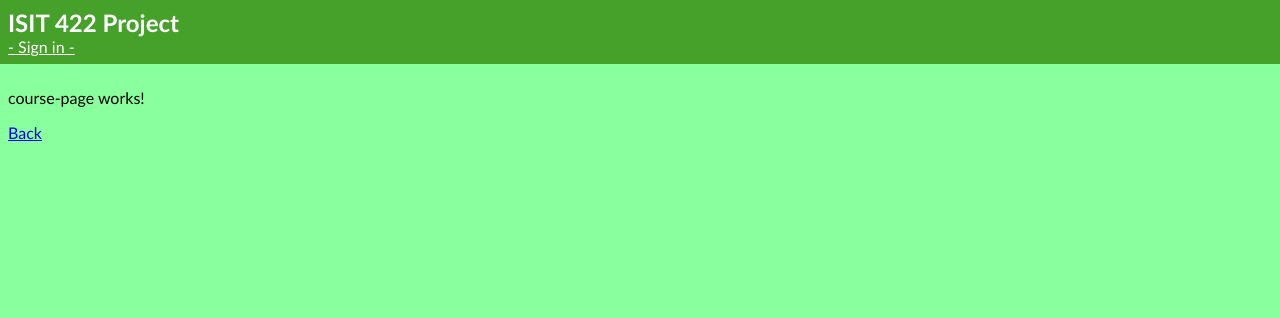
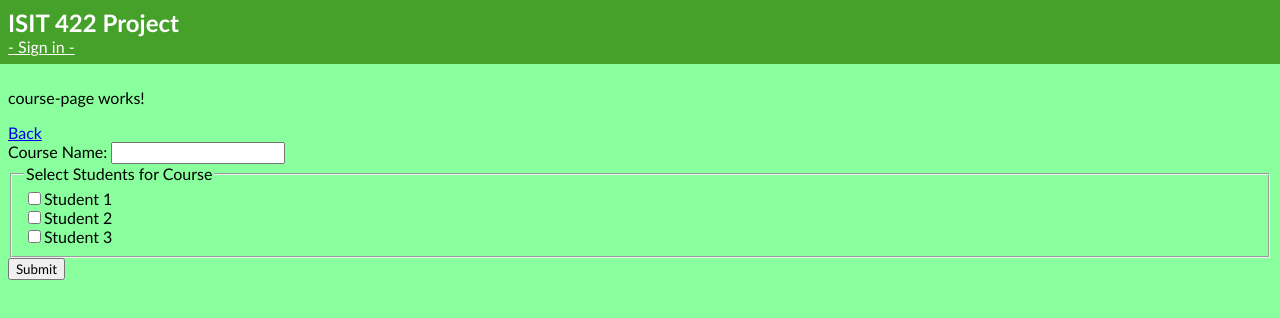
Before and after one commit to ADerangedTeddyBear/ISIT422GroupProjectAngular, an Angular app in the folder isit422-angular-project/: page /teacher-pages/course-page in a window 1280 px wide. Shown: the top 318 px of the page. Built offline with nearby package versions, Linux system fonts and the light colour scheme.

Commit message:
Initialized forms for all pages that needed them

```diff
--- a/isit422-angular-project/src/app/login-pages/create-account/create-account.component.html
+++ b/isit422-angular-project/src/app/login-pages/create-account/create-account.component.html
@@ -2,3 +2,22 @@
 
 <a href="/student-pages/student-landing">Student Landing</a><br />
 <a href="/teacher-pages/teacher-landing">Teacher Landing</a><br />
+
+<form>
+    <div class="form-group">
+        <label for="username">Username: </label>
+        <input type="text" id="username" name="username" />
+    </div>
+    <div class="form-group">
+        <label for="password">Password: </label>
+        <input type="password" id="password" name="password" />
+    </div>
+    <div class="form-group">
+        <label for="user-type">Are you a student or a teacher? </label>
+        <select name="user-type">
+            <option value="student">Student</option>
+            <option value="teacher">Teacher</option>
+        </select>
+    </div>
+    <input type="submit" value="Submit" class="button" />
+</form>
--- a/isit422-angular-project/src/app/login-pages/sign-in/sign-in.component.html
+++ b/isit422-angular-project/src/app/login-pages/sign-in/sign-in.component.html
@@ -3,3 +3,14 @@
 <a href="/login-pages/create-account">Create Account</a><br />
 <a href="/student-pages/student-landing">Student Landing</a><br />
 <a href="/teacher-pages/teacher-landing">Teacher Landing</a><br />
+<form>
+    <div class="form-group">
+        <label for="username">Username: </label>
+        <input type="text" id="username" name="username" />
+    </div>
+    <div class="form-group">
+        <label for="password">Password: </label>
+        <input type="password" id="password" name="password" />
+    </div>
+    <input type="submit" value="Submit" class="button" />
+</form>
--- a/isit422-angular-project/src/app/teacher-pages/course-page/course-page.component.html
+++ b/isit422-angular-project/src/app/teacher-pages/course-page/course-page.component.html
@@ -1,2 +1,25 @@
 <p>course-page works!</p>
 <a href="/teacher-pages/teacher-landing">Back</a>
+
+<form>
+    <div class="form-group">
+        <label for="coursename">Course Name: </label>
+        <input type="text" id="coursename" name="coursename" />
+    </div>
+    <fieldset>
+        <legend>Select Students for Course</legend>
+        <div class="form-group">
+            <input type="checkbox" name="students" id="student-1" value="Student 1">
+            <label for="student-1">Student 1</label>
+        </div>
+        <div class="form-group">
+            <input type="checkbox" name="students" id="student-2" value="Student 2">
+            <label for="student-2">Student 2</label>
+        </div>
+        <div class="form-group">
+            <input type="checkbox" name="students" id="student-3" value="Student 3">
+            <label for="student-3">Student 3</label>
+        </div>
+    </fieldset>
+    <input type="submit" value="Submit" class="button" />
+</form>
--- a/isit422-angular-project/src/app/teacher-pages/edit-project-page/edit-project-page.component.html
+++ b/isit422-angular-project/src/app/teacher-pages/edit-project-page/edit-project-page.component.html
@@ -1,3 +1,15 @@
 <p>edit-project-page works!</p>
 <a href="/teacher-pages/teacher-project-view">Teacher Project View</a><br />
 <a href="/teacher-pages/teacher-list-view">Back</a>
+
+<form>
+    <div class="form-group">
+        <label for="projectname">Project Name: </label>
+        <input type="text" id="projectname" name="projectname" />
+    </div>
+    <div class="form-group">
+        <label for="description">Project Description: </label>
+        <textarea id="description" name="description" rows="4" cols="50"></textarea>
+    </div>
+    <input type="submit" value="Submit" class="button" />
+</form>
--- a/isit422-angular-project/src/app/teacher-pages/new-list-page/new-list-page.component.html
+++ b/isit422-angular-project/src/app/teacher-pages/new-list-page/new-list-page.component.html
@@ -1,3 +1,18 @@
 <p>new-list-page works!</p>
 <a href="/teacher-pages/teacher-list-view">Teacher List View</a><br />
 <a href="/teacher-pages/teacher-landing">Back</a>
+
+<form>
+    <div class="form-group">
+        <label for="listname">List Name: </label>
+        <input type="text" id="listname" name="listname" />
+    </div>
+    <div class="form-group">
+        <label for="course">What course is this list for? </label>
+        <select name="course">
+            <option value="course-1">Course 1</option>
+            <option value="course-2">Course 2</option>
+        </select>
+    </div>
+    <input type="submit" value="Submit" class="button" />
+</form>
--- a/isit422-angular-project/src/app/teacher-pages/new-project-page/new-project-page.component.html
+++ b/isit422-angular-project/src/app/teacher-pages/new-project-page/new-project-page.component.html
@@ -1,3 +1,15 @@
 <p>new-project-page works!</p>
 <a href="/teacher-pages/edit-project-page">Edit Project</a><br />
 <a href="/teacher-pages/teacher-list-view">Back</a>
+
+<form>
+    <div class="form-group">
+        <label for="projectname">Project Name: </label>
+        <input type="text" id="projectname" name="projectname" />
+    </div>
+    <div class="form-group">
+        <label for="description">Project Description: </label>
+        <textarea id="description" name="description" rows="4" cols="50"></textarea>
+    </div>
+    <input type="submit" value="Submit" class="button" />
+</form>
```
